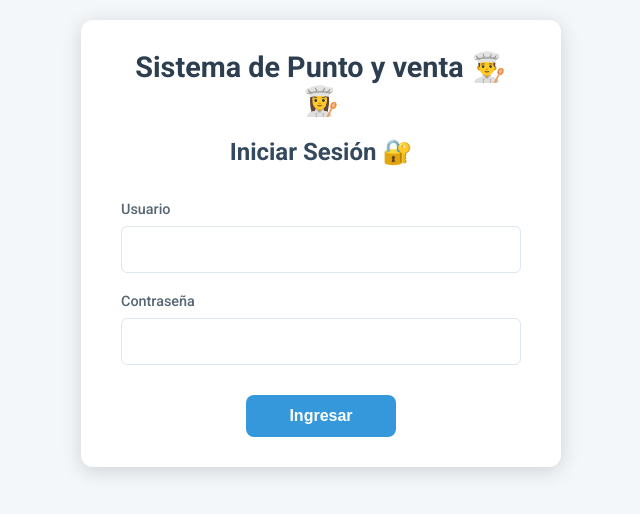
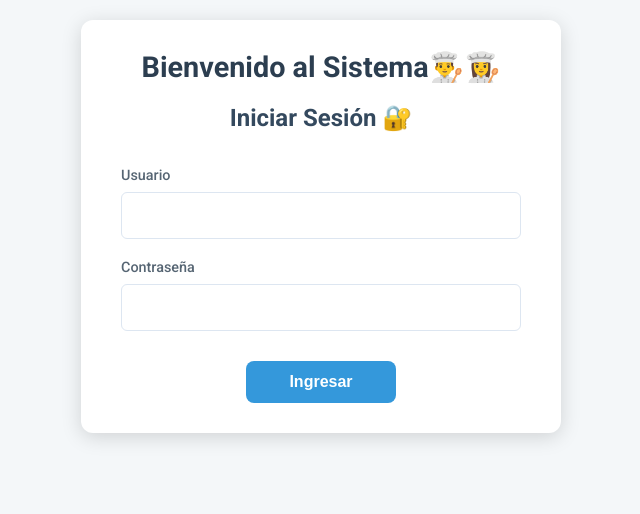
Before and after one commit to SheyllerDev/puntoyventa, a plain HTML site: page login.html in a window 1280 px wide. Shown: the whole page, without its empty margins (319-959 px from the left). Drawn offline with Linux system fonts and the light colour scheme.

Commit message:
Update login.html

```diff
--- a/login.html
+++ b/login.html
@@ -12,7 +12,7 @@
 </head>
 <body>
     <div class="login-container">
-        <h1>Sistema de Punto y venta 👨‍🍳👩‍🍳</h1>
+        <h1>Bienvenido al Sistema👨‍🍳👩‍🍳</h1>
         <h2>Iniciar Sesión 🔐</h2>
         <form id="login-form">
             <div class="input-group">
```
